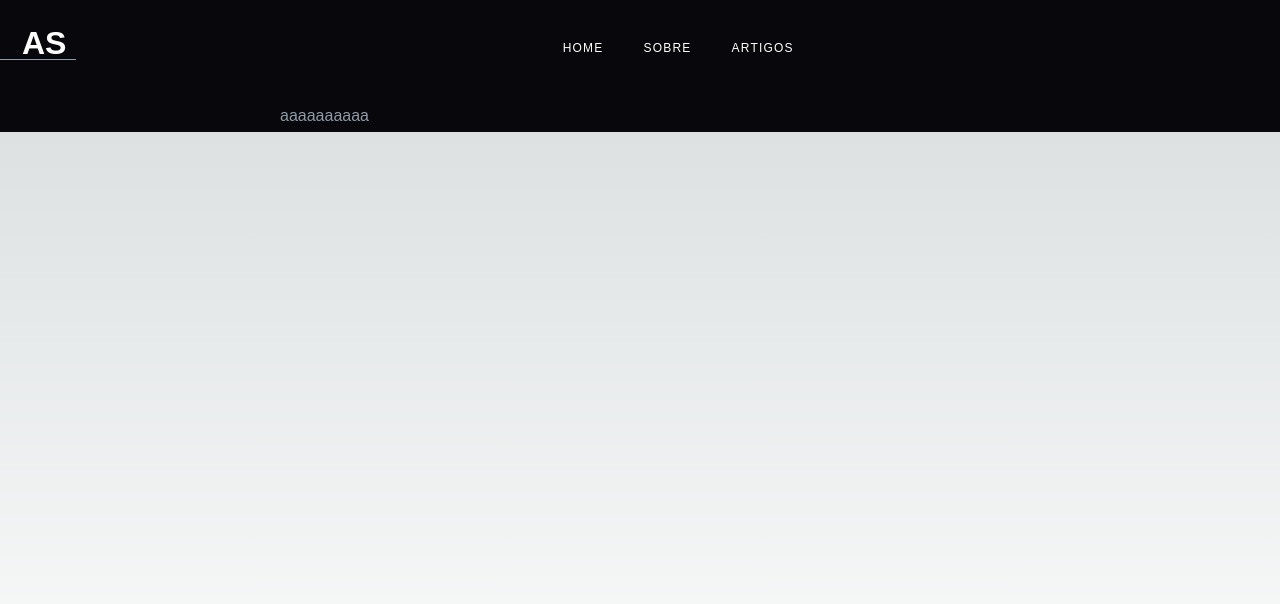
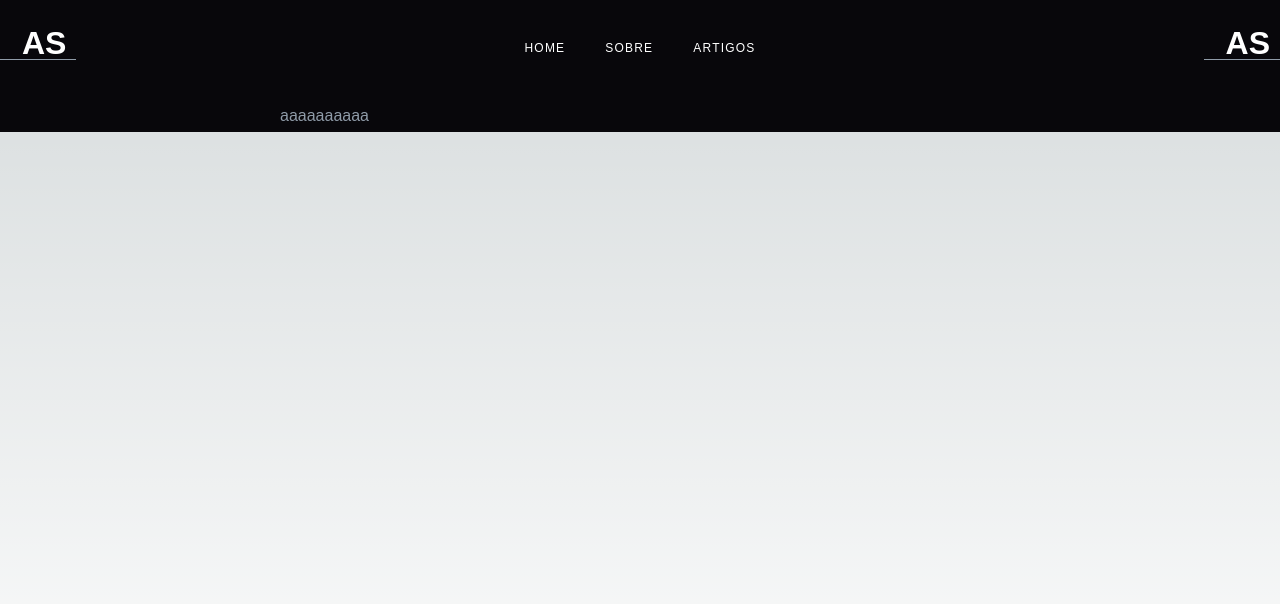
Before and after one commit to ArthurDotSaito/arthursaito.com, a Next.js app: page / in a window 1280 px wide. Shown: the top 604 px of the page. Built offline with nearby package versions, Linux system fonts and the light colour scheme; a web font is replaced by a local one.

Commit message:
feat: centering navBar

```diff
--- a/src/components/NavBar.tsx
+++ b/src/components/NavBar.tsx
@@ -43,6 +43,9 @@ export default function NavBar() {
           })}
         </List>
       </Nav>
+      <Link href="/" passHref>
+        <ButtonLogo>AS</ButtonLogo>
+      </Link>
     </Header>
   );
 }
```
